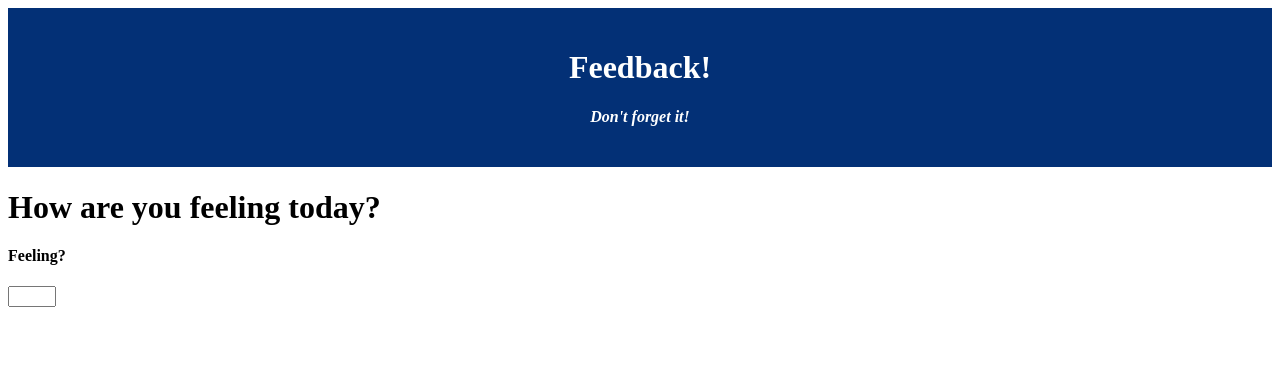
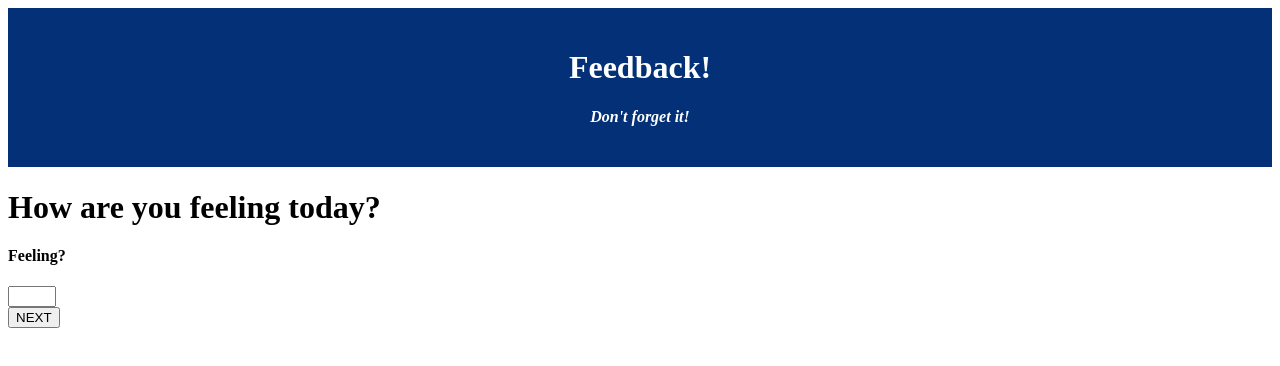
Before and after one commit to cknowlden/weekend-redux-feedback-loop, a React (Vite) app: page /#/ in a window 1280 px wide. Shown: the top 366 px of the page. Built offline with nearby package versions, Linux system fonts and the light colour scheme.

Commit message:
made basic form referencing all subcomponents

```diff
--- a/src/components/App/App.jsx
+++ b/src/components/App/App.jsx
@@ -2,6 +2,7 @@ import React from 'react';
 import axios from 'axios';
 import { HashRouter as Router, Route } from 'react-router-dom';
 
+import Form from '../Form/Form';
 import Header from '../Header/Header';
 import Feeling from '../Feeling/Feeling';
 
@@ -11,11 +12,11 @@ function App() {
   return (
     <div className="App">
       <Router>
-        <Header />
+        <Form />
 
-        <Route path="/" exact>
+        {/* <Route path="/" exact>
           <Feeling />
-        </Route>
+        </Route> */}
       </Router>
     </div>
   );
--- /dev/null
+++ b/src/components/Comments/Comments.jsx
@@ -0,0 +1,7 @@
+import React from 'react';
+
+function Comments() {
+  return <div>Comments</div>;
+}
+
+export default Comments;
--- a/src/components/Feeling/Feeling.jsx
+++ b/src/components/Feeling/Feeling.jsx
@@ -3,9 +3,6 @@ import React, { useState } from 'react';
 function Feeling() {
   const [score, setScore] = useState('');
   return (
-    <div>
-      <h1>How are you feeling today?</h1>
-
     <div data-testid="input">
       <h4>Feeling?</h4>
       <input
@@ -21,7 +18,6 @@ function Feeling() {
         }
       />
     </div>
-    </div>
   );
 }
 
--- /dev/null
+++ b/src/components/Form/Form.jsx
@@ -0,0 +1,61 @@
+import React, { useState } from 'react';
+
+import Header from '../Header/Header';
+import Feeling from '../Feeling/Feeling';
+import Understanding from '../Understanding/Understanding';
+import Supported from '../Supported/Supported';
+import Comments from '../Comments/Comments';
+import Review from '../Review/Review';
+
+function Form() {
+  const [page, setPage] = useState(0);
+
+  const pageTitles = [
+    'How are you feeling today?',
+    'How well are you understanding the content?',
+    'How well are you being supported?',
+    'Any comments you want to leave?',
+    'Review Your Feedback',
+  ];
+
+  const pageDisplay = () => {
+    if (page === 0) {
+      return <Feeling />;
+    } else if (page === 1) {
+      return <Understanding />;
+    } else if (page === 2) {
+      return <Supported />;
+    } else if (page === 3) {
+      return <Comments />;
+    } else {
+      return <Review />;
+    }
+  };
+
+  return (
+    <>
+      <div className="form">
+        <div className="form-container">
+          <Header />
+          <div className="titles">
+            <h1>{pageTitles[page]} </h1>
+            <div>{pageDisplay()}</div>
+          </div>
+          <div className="button">
+            <button
+              disabled={page == pageTitles.length - 1}
+              onClick={() => {
+                setPage((currentPage) => currentPage + 1);
+              }}
+            >
+              {' '}
+              NEXT
+            </button>
+          </div>
+        </div>
+      </div>
+    </>
+  );
+}
+
+export default Form;
--- /dev/null
+++ b/src/components/Review/Review.jsx
@@ -0,0 +1,7 @@
+import React from 'react';
+
+function Review() {
+  return <div>Review</div>;
+}
+
+export default Review;
--- /dev/null
+++ b/src/components/Supported/Supported.jsx
@@ -0,0 +1,7 @@
+import React from 'react';
+
+function Supported() {
+  return <div>Supported</div>;
+}
+
+export default Supported;
--- /dev/null
+++ b/src/components/Understanding/Understanding.jsx
@@ -0,0 +1,7 @@
+import React from 'react';
+
+function Understanding() {
+  return <div>Understanding</div>;
+}
+
+export default Understanding;
```
Lines whose indentation alone changed are shown as unchanged.
